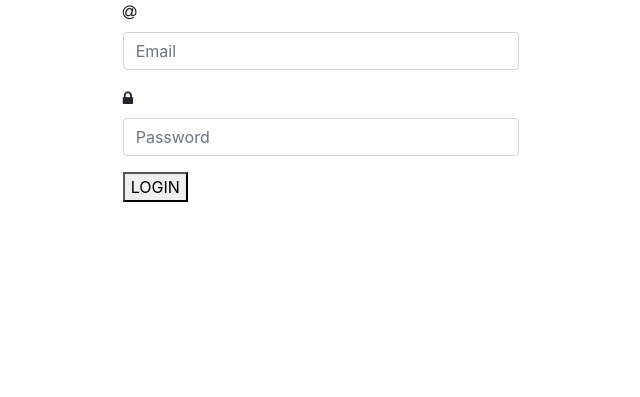
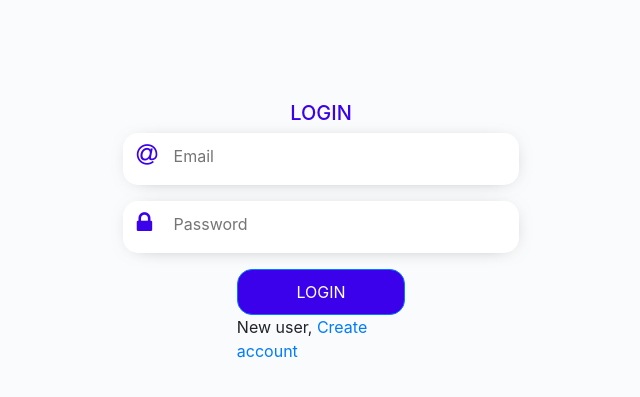
Before and after one commit to rachelmusa/DES, a CodeIgniter app: page /database/ in a window 1280 px wide. Shown: the top 397 px of the page, without its empty margins (319-959 px from the left). Run offline with CodeIgniter, Linux system fonts and the light colour scheme; some libraries are stand-ins or nearby versions.

Commit message:
complete the login page

```diff
--- a/application/views/login.php
+++ b/application/views/login.php
@@ -2,19 +2,35 @@
 <section>
   <div class="">
     <div class="col-md-4 container">
+      <div class="des-form-holder">
+        <h5>LOGIN</h5>
         <form class="" action="index.html" method="post">
           <div class="form-group">
+            <div class="row">
+              <div class="col-md-1">
                 <label for=""><i class="fa fa-at"></i></label>
-          <input placeholder="Email" class="form-control" type="text" name="" value="">
+              </div>
+              <div class="col-md-11">
+                <input placeholder="Email" class="des-input" type="text" name="" value="">
+              </div>
+            </div>
           </div>
           <div class="form-group">
+            <div class="row">
+              <div class="col-md-1">
                 <label for=""><i class="fa fa-lock"></i></label>
-          <input placeholder="Password" class="form-control" type="password" name="" value="">
               </div>
-        <div class="form-group">
-          <button type="submit" name="button">LOGIN</button>
+              <div class="col-md-11">
+                <input placeholder="Password" class="des-input" type="password" name="" value="">
+              </div>
+            </div>
+          </div>
+          <div class="col-md-6 container">
+            <button class="col-md-12 btn btn-primary des-btn" type="submit" name="button">LOGIN</button>
+            <p>New user, <a href="#">Create account</a> </p>
           </div>
         </form>
       </div>
     </div>
+  </div>
 </section>
--- a/assets/css/main_style.css
+++ b/assets/css/main_style.css
@@ -1,3 +1,44 @@
 body{
+  /* background:#ffffff; */
+  background:#fafbfc;
+}
+.des-form-holder {
+    position: relative;
+    top: 101px;
+}
+.des-form-holder label {
+    color: #3b01eb;
+    font-size: 24px;
+    margin-left:10px;
+}
+.des-form-holder h5 {
+    color: #3b01eb;
+    text-align:center;
+}
+.des-btn{
+  background-color:#3b01eb;;
+  color:#ffffff;
+  padding: 10px;
+  border-radius: 15px;
+}
+.des-form-holder .des-input {
+    border: none;
+    outline: none;
+    box-shadow: none;
+    display: block;
+    width: 100%;
+    color:#3b01eb;
+    height: calc(2.25rem + 2px);
+    padding: 0.375rem 0.75rem;
+    font-size: 1rem;
+    line-height: 1.5;
+    /* color: #495057; */
+}
+.form-group {
+  padding: 4px;
+  border-radius: 15px;
+  -webkit-box-shadow: 1px 2px 21px -13px rgba(0,0,0,0.63);
+  -moz-box-shadow: 1px 2px 21px -13px rgba(0,0,0,0.63);
+  box-shadow: 1px 2px 21px -13px rgba(0,0,0,0.63);
   background:#ffffff;
 }
```
Lines whose indentation alone changed are shown as unchanged.
